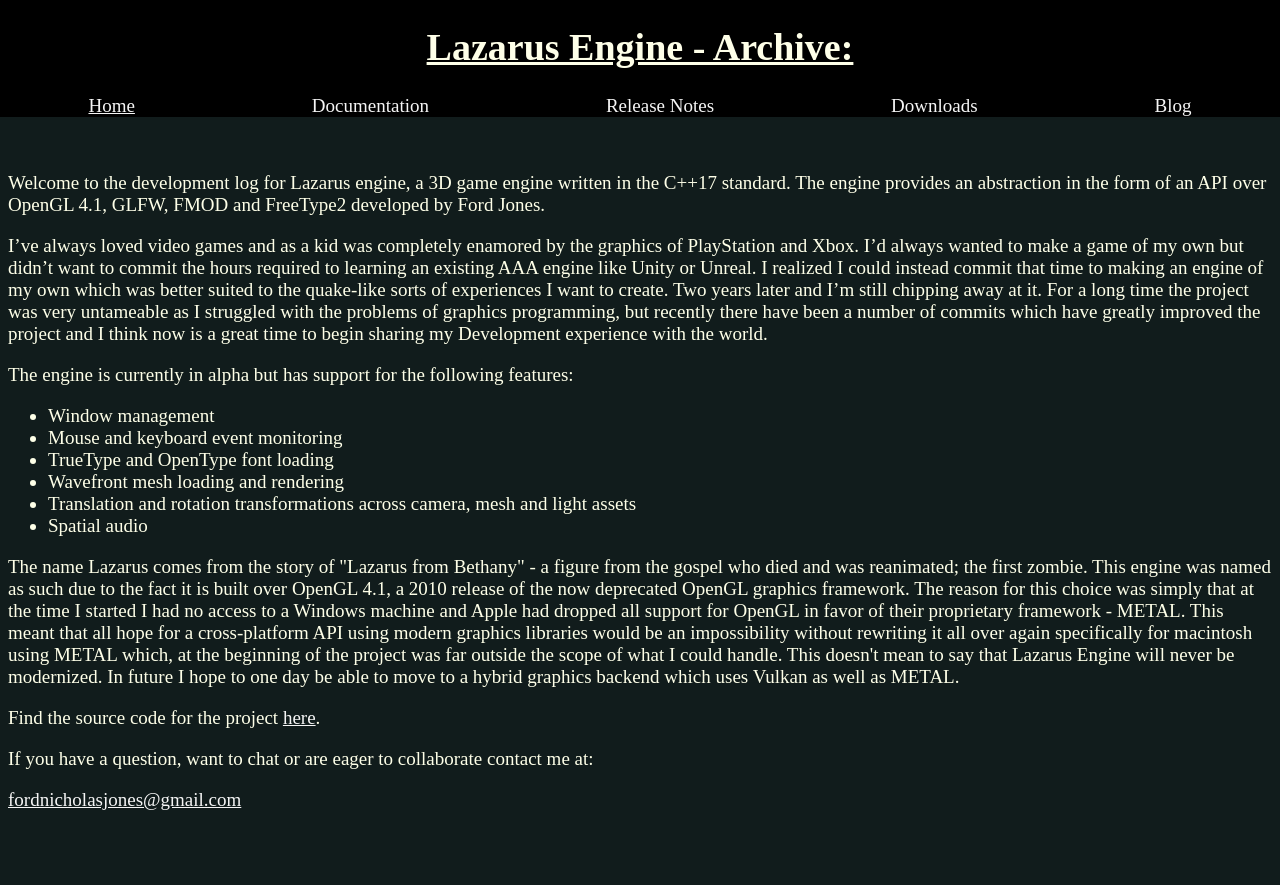
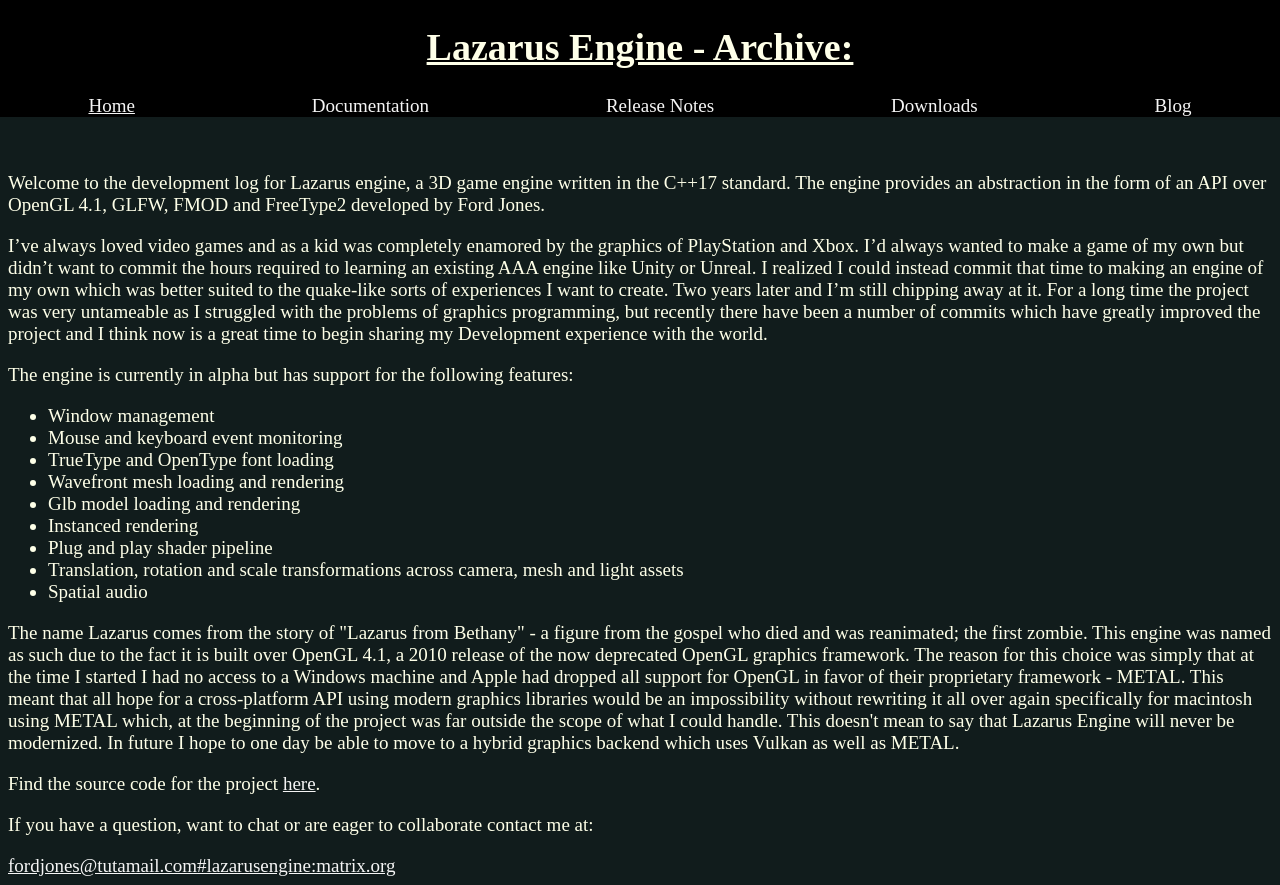
Before and after one commit to ford-jones/LazarusArchive, a Next.js app in the folder client/: page / in a window 1280 px wide. Before the commit the page ends 819 px from the top, so only its background shows below. Built offline with nearby package versions, Linux system fonts and the light colour scheme.

Commit message:
Update: Include link to matrix server on landing page

```diff
--- a/client/src/app/page.tsx
+++ b/client/src/app/page.tsx
@@ -36,7 +36,10 @@ export default function Home(): React.JSX.Element {
           <li>Mouse and keyboard event monitoring</li>
           <li>TrueType and OpenType font loading</li>
           <li>Wavefront mesh loading and rendering</li>
-          <li>Translation and rotation transformations across camera, mesh and light assets</li>
+          <li>Glb model loading and rendering</li>
+          <li>Instanced rendering</li>
+          <li>Plug and play shader pipeline</li>
+          <li>Translation, rotation and scale transformations across camera, mesh and light assets</li>
           <li>Spatial audio</li>
         </ul>
         <p>
@@ -53,7 +56,8 @@ export default function Home(): React.JSX.Element {
           Find the source code for the project <a style={{color: "whitesmoke"}}href="https://github.com/ford-jones/Lazarus">here</a>.
         </p>
         <p>If you have a question, want to chat or are eager to collaborate contact me at:</p>
-        <a style={{color: "whitesmoke"}}href="mail:fordnicholasjones@gmail.com">fordnicholasjones@gmail.com</a>
+        <a style={{color: "whitesmoke"}}href="mail:fordnicholasjones@gmail.com">fordjones@tutamail.com</a>
+        <a style={{color: "whitesmoke"}}href="#lazarusengine:matrix.org">#lazarusengine:matrix.org</a>
       </div>
     </>
   );
```
Also changed, not shown: 1 other file (tests, documents, lock files or other folders).
